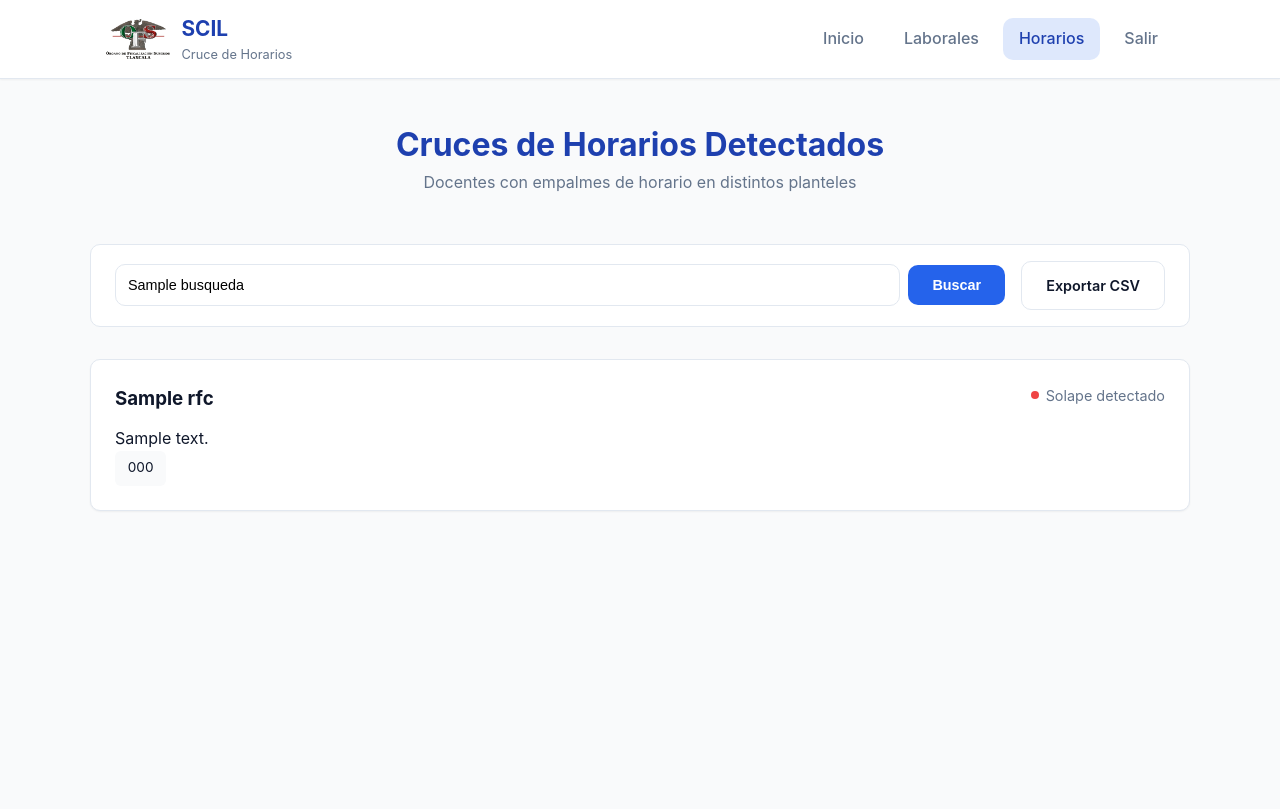
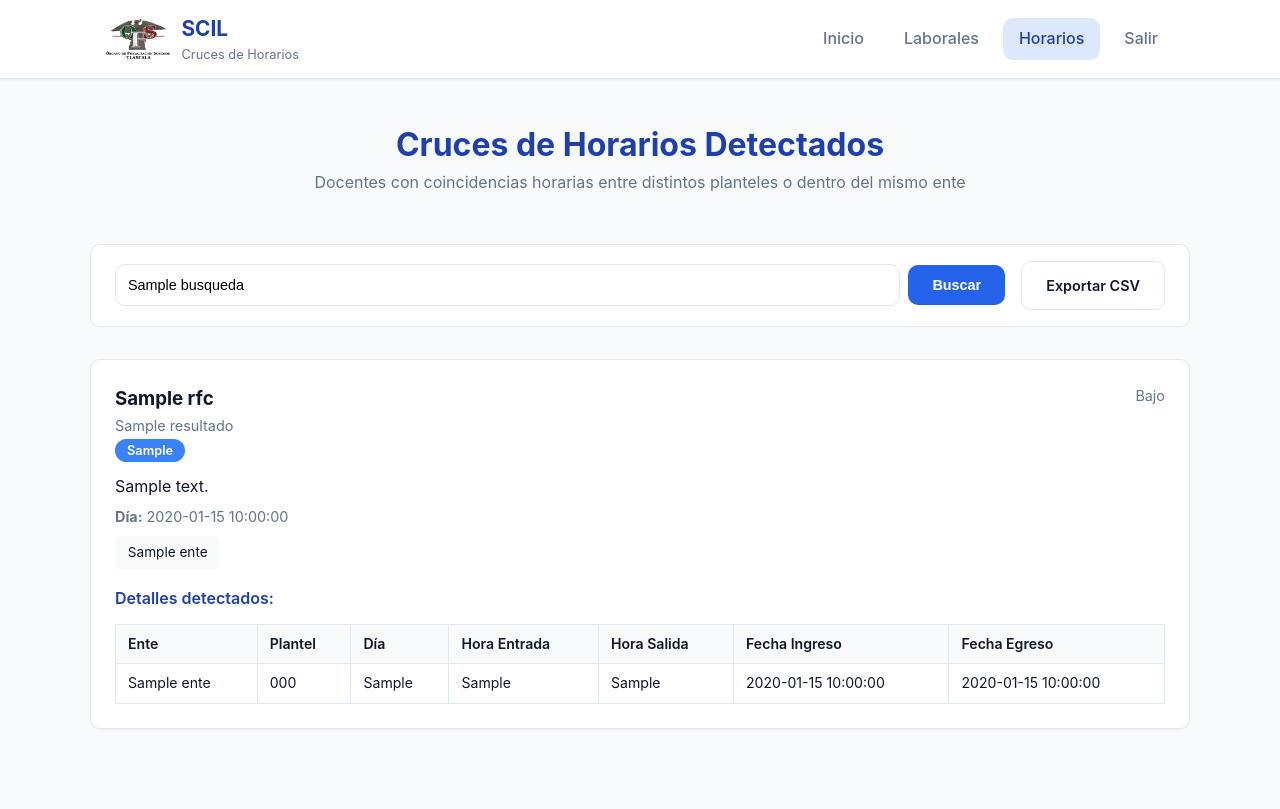
Before and after one commit to OmarSalvatierra99/SCIL, a Flask app: template templates/resultados_horarios.html in a window 1280 px wide. Run offline with Flask 3, Linux system fonts and the light colour scheme; the template is opened without the code that fills it: most values are stand-ins (such as "Sample title", 1, 10 or a date in 2020).

Commit message:
10/10/2025 Todavia queda perdecionar la lógica

```diff
--- a/templates/resultados_horarios.html
+++ b/templates/resultados_horarios.html
@@ -5,13 +5,39 @@
   <meta name="viewport" content="width=device-width, initial-scale=1.0">
   <title>SCIL - Cruces de Horario</title>
   <link rel="stylesheet" href="{{ url_for('static', filename='style.css') }}">
+  <style>
+    .detalle-tabla {
+      width: 100%;
+      border-collapse: collapse;
+      margin-top: 0.75rem;
+      font-size: 0.88rem;
+    }
+    .detalle-tabla th, .detalle-tabla td {
+      border: 1px solid var(--color-border);
+      padding: 0.5rem 0.75rem;
+      text-align: left;
+    }
+    .detalle-tabla th {
+      background: var(--color-bg);
+      font-weight: 600;
+    }
+    .sin-egreso {
+      color: var(--color-error);
+      font-weight: 600;
+    }
+    .detalle-header {
+      font-weight: 600;
+      color: var(--color-primary);
+      margin-top: 1rem;
+    }
+  </style>
 </head>
 <body>
   <nav class="navbar">
     <div class="nav-container">
       <div class="nav-brand">
         <img src="{{ url_for('static', filename='ofs_logo.png') }}" alt="OFS" style="height:40px;">
-        <div><h1>SCIL</h1><span>Cruce de Horarios</span></div>
+        <div><h1>SCIL</h1><span>Cruces de Horarios</span></div>
       </div>
       <div class="nav-links">
         <a href="{{ url_for('dashboard') }}" class="nav-link">Inicio</a>
@@ -26,12 +52,12 @@
     <div class="container">
       <div class="page-header">
         <h2>Cruces de Horarios Detectados</h2>
-        <p>Docentes con empalmes de horario en distintos planteles</p>
+        <p>Docentes con coincidencias horarias entre distintos planteles o dentro del mismo ente</p>
       </div>
 
       <div class="search-section">
         <div class="search-box-minimal">
-          <input type="text" id="searchInput" placeholder="Buscar por RFC o nombre..." value="{{ busqueda }}">
+          <input type="text" id="searchInput" placeholder="Buscar por RFC, nombre o plantel..." value="{{ busqueda }}">
           <button onclick="filterResults()" class="btn btn-primary">Buscar</button>
         </div>
         <div class="export-minimal">
@@ -44,14 +70,75 @@
         {% for r in resultados %}
         <div class="result-minimal-card">
           <div class="result-minimal-header">
-            <h3>{{ r.rfc }}</h3>
-            <div class="severity-minimal"><span class="severity-dot severity-4"></span>Solape detectado</div>
+            <div>
+              <h3>{{ r.rfc }}</h3>
+              {% if r.nombre %}
+                <p style="color: var(--color-muted); font-size: 0.9rem;">{{ r.nombre }}</p>
+              {% endif %}
+              <span class="patron-badge severity-{{ r.severidad }}">
+                {{ r.tipo_patron|replace('_',' ')|title }}
+              </span>
+            </div>
+            <div class="severity-minimal">
+              <span class="severity-dot severity-{{ r.severidad }}"></span>
+              {% if r.severidad == 5 %}
+                Crítico
+              {% elif r.severidad == 4 %}
+                Alto
+              {% elif r.severidad == 3 %}
+                Medio
+              {% else %}
+                Bajo
+              {% endif %}
+            </div>
           </div>
+
           <div class="result-minimal-content">
             <p>{{ r.descripcion }}</p>
-            <div class="entes-minimal">
-              {% for e in r.planteles %}<span class="ente-tag">{{ e }}</span>{% endfor %}
+
+            {% if r.fecha_comun %}
+            <p style="font-size:0.9rem;color:var(--color-muted);margin-top:0.3rem;">
+              <strong>Día:</strong> {{ r.fecha_comun }}
+            </p>
+            {% endif %}
+
+            <div class="entes-minimal" style="margin-top:0.5rem;">
+              {% for e in r.entes %}
+                <span class="ente-tag">{{ e }}</span>
+              {% endfor %}
             </div>
+
+            {% if r.registros %}
+            <div class="detalle-header">Detalles detectados:</div>
+            <table class="detalle-tabla">
+              <thead>
+                <tr>
+                  <th>Ente</th>
+                  <th>Plantel</th>
+                  <th>Día</th>
+                  <th>Hora Entrada</th>
+                  <th>Hora Salida</th>
+                  <th>Fecha Ingreso</th>
+                  <th>Fecha Egreso</th>
+                </tr>
+              </thead>
+              <tbody>
+                {% for reg in r.registros %}
+                <tr>
+                  <td>{{ reg.ente }}</td>
+                  <td>{{ reg.plantel or '—' }}</td>
+                  <td>{{ reg.dia_semana or '—' }}</td>
+                  <td>{{ reg.hora_entrada or '—' }}</td>
+                  <td>{{ reg.hora_salida or '—' }}</td>
+                  <td>{{ reg.fecha_ingreso or '—' }}</td>
+                  <td class="{% if not reg.fecha_egreso %}sin-egreso{% endif %}">
+                    {{ reg.fecha_egreso or 'Sin Egreso' }}
+                  </td>
+                </tr>
+                {% endfor %}
+              </tbody>
+            </table>
+            {% endif %}
           </div>
         </div>
         {% endfor %}
@@ -59,7 +146,7 @@
       {% else %}
       <div class="empty-state-minimal">
         <div class="empty-icon">🕓</div>
-        <h3>No se detectaron cruces</h3>
+        <h3>No se detectaron cruces de horario</h3>
       </div>
       {% endif %}
     </div>
```
Also changed, not shown: templates/resultados.html (+83 -8 lines).
